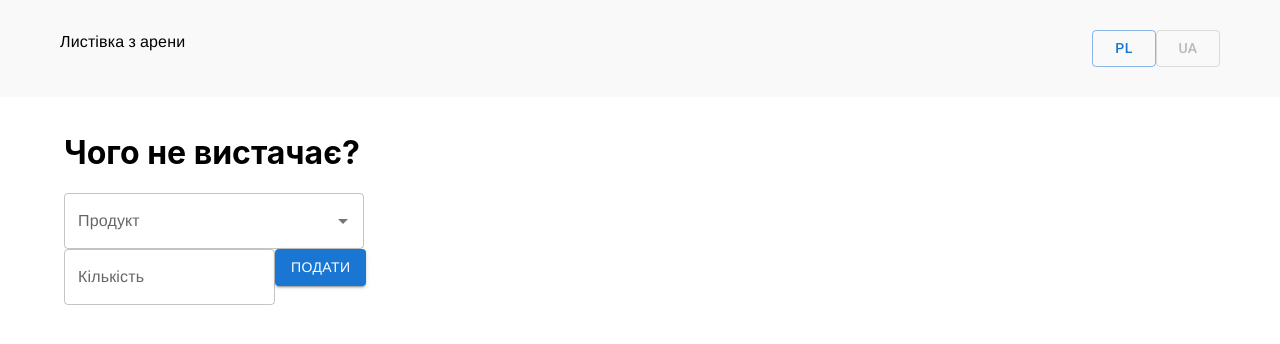
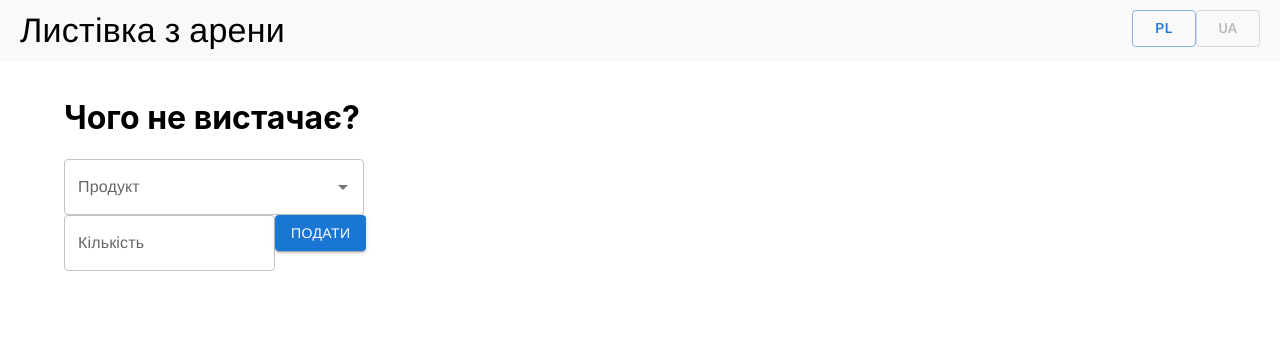
Before and after one commit to dawid-tomczak/helping-ukraine-form, a React (Create React App) app: page / in a window 1280 px wide. Shown: the top 344 px of the page. Built offline with nearby package versions, Linux system fonts and the light colour scheme; a web font is replaced by a local one.

Commit message:
changed header styling

```diff
--- a/src/modules/shared/Header/Header.module.css
+++ b/src/modules/shared/Header/Header.module.css
@@ -1,15 +1,15 @@
 .header {
   width: 100vw;
-  padding: 30px 60px;
+  padding: 10px 20px;
   background-color: #f9f9f9;
   display: flex;
-  justify-content: center;
+  justify-content: flex-end;
   flex-wrap: wrap;
 }
 
 .header__title {
+  display: none;
   font-size: 2rem;
-  font-weight: 500;
 }
 
 .header__language {
@@ -17,11 +17,15 @@
 }
 
 .language__button {
-  margin: 0px 15px;
+  margin: 0px 10px;
 }
 
 @media (min-width: 480px) {
   .header {
     justify-content: space-between;
   }
+
+  .header__title {
+    display: initial;
+  }
 }
--- a/src/modules/shared/Header/Header.tsx
+++ b/src/modules/shared/Header/Header.tsx
@@ -1,7 +1,7 @@
-// import React from 'react';
+import React from 'react';
 import { Button, Typography } from '@mui/material';
+import styles from './Header.module.css';
 import { useTranslation } from 'react-i18next';
-import styles from './Header.module.css';
 
 const Header = () => {
   const { t, i18n } = useTranslation();
@@ -10,7 +10,7 @@ const Header = () => {
 
   return (
     <header className={styles.header}>
-      <Typography className={styles.header__title}>
+      <Typography className={styles.header__title} variant='h4' component='h1'>
         {t('Kartka z areny')}
       </Typography>
       <div className={styles.header__language}>
@@ -21,7 +21,7 @@ const Header = () => {
               variant='outlined'
               onClick={() => i18n.changeLanguage(lang)}
               disabled={i18n.resolvedLanguage === lang}
-              classes={styles.language_button}
+              className={styles.language__button}
             >
               {lang.toUpperCase()}
             </Button>
```
